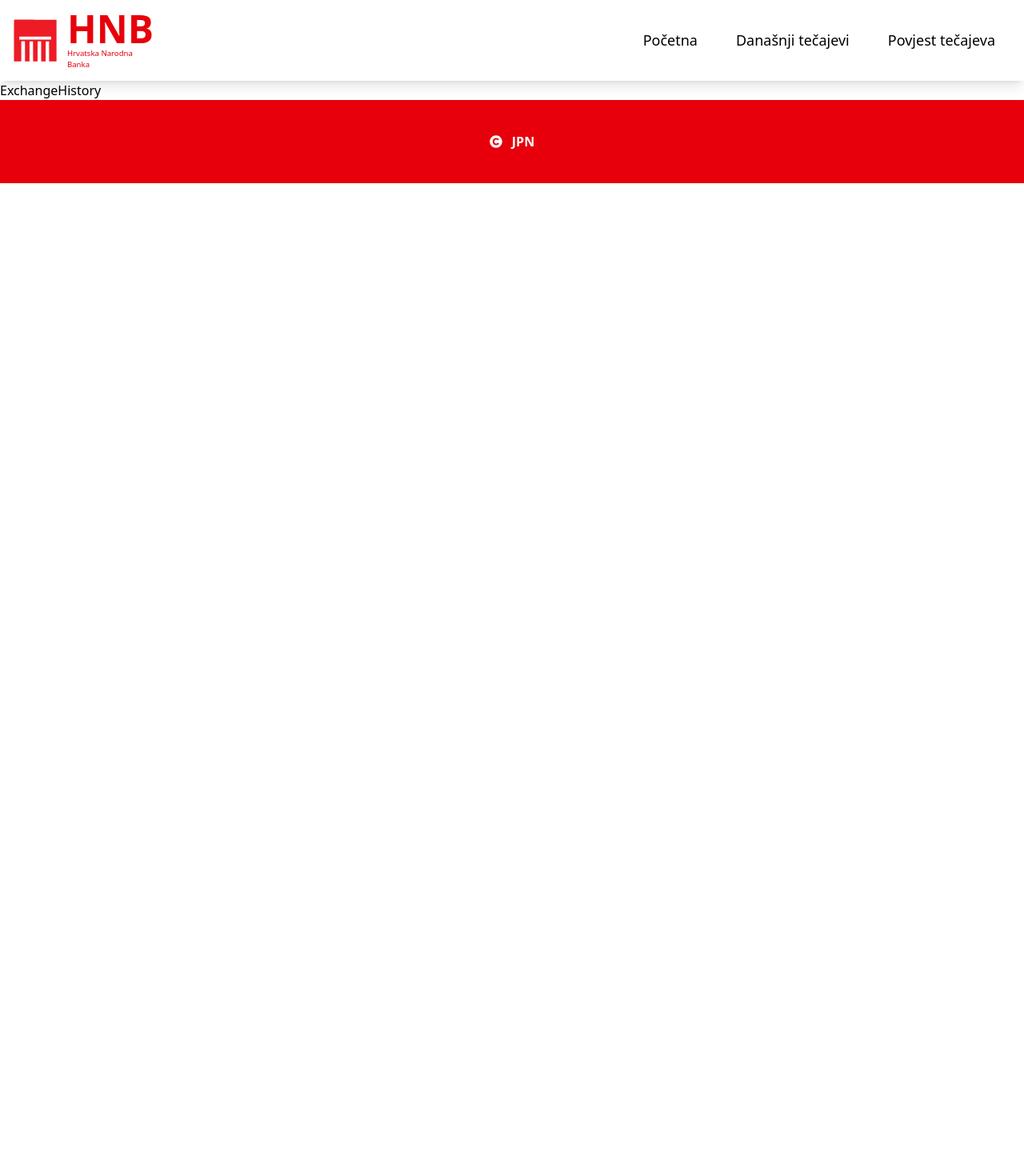
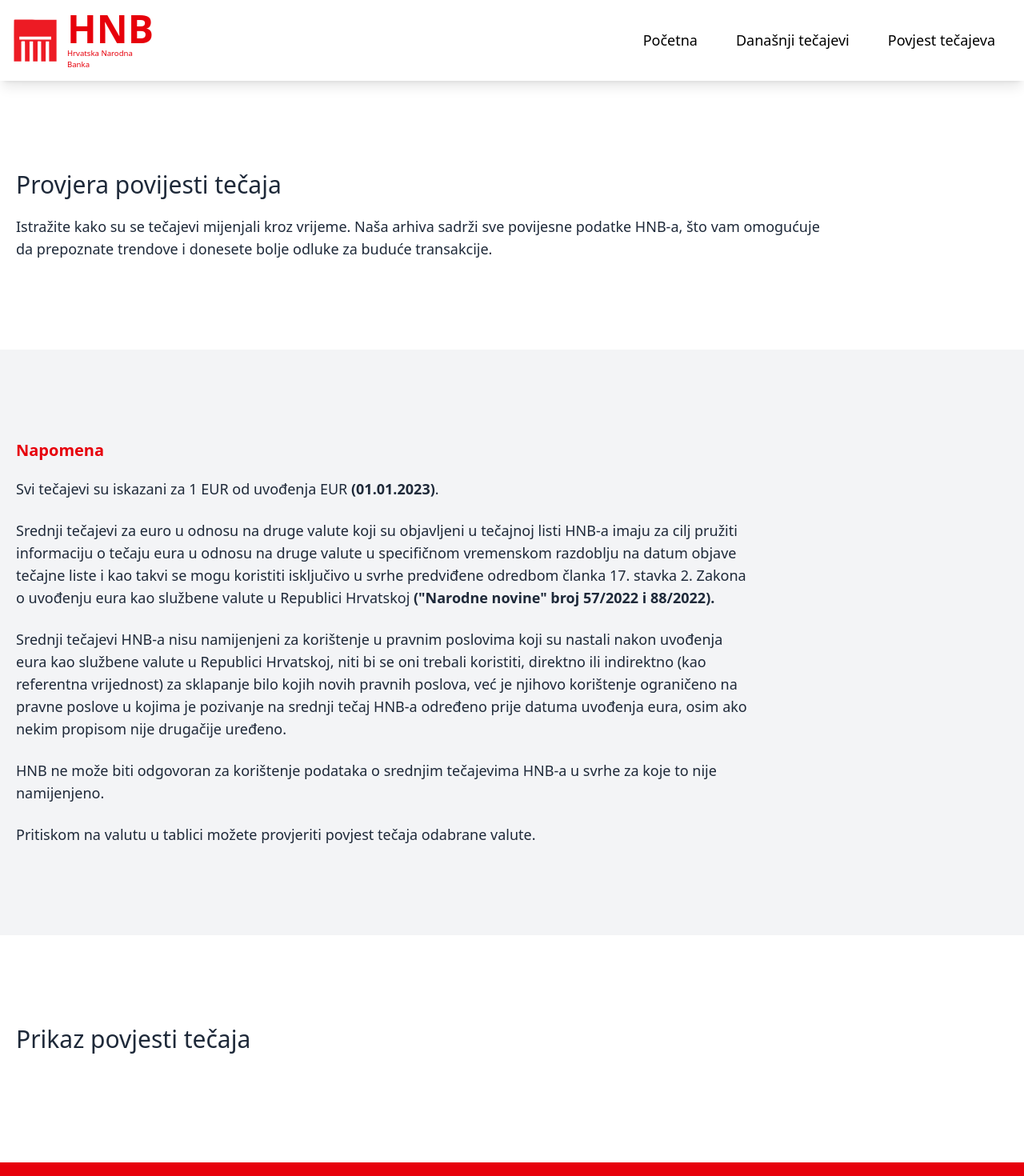
Before and after one commit to Zack1808/hnb_exchange_rate_lists, a React (Vite) app: page /povijest in a window 1280 px wide. Shown: the top 1470 px of the page at 80% size. Before the commit the page ends 800 px from the top, so only its background shows below. Built offline with nearby package versions, Linux system fonts and the light colour scheme.

Commit message:
feat(ui): add base layout for history page

```diff
--- a/src/pages/ExchangeHistory.tsx
+++ b/src/pages/ExchangeHistory.tsx
@@ -1,7 +1,47 @@
 import React from "react";
 
+import Container from "../components/layout/Container";
+
+import List from "../components/common/List";
+
+const NOTES = [
+  `Svi tečajevi su iskazani za 1 EUR od uvođenja EUR <strong>(01.01.2023)</strong>.`,
+  'Srednji tečajevi za euro u odnosu na druge valute koji su objavljeni u tečajnoj listi HNB-a imaju za cilj pružiti informaciju o tečaju eura u odnosu na druge valute u specifičnom vremenskom razdoblju na datum objave tečajne liste i kao takvi se mogu koristiti isključivo u svrhe predviđene odredbom članka 17. stavka 2. Zakona o uvođenju eura kao službene valute u Republici Hrvatskoj <strong>("Narodne novine" broj 57/2022 i 88/2022).</strong>',
+  "Srednji tečajevi HNB-a nisu namijenjeni za korištenje u pravnim poslovima koji su nastali nakon uvođenja eura kao službene valute u Republici Hrvatskoj, niti bi se oni trebali koristiti, direktno ili indirektno (kao referentna vrijednost) za sklapanje bilo kojih novih pravnih poslova, već je njihovo korištenje ograničeno na pravne poslove u kojima je pozivanje na srednji tečaj HNB-a određeno prije datuma uvođenja eura, osim ako nekim propisom nije drugačije uređeno.",
+  "HNB ne može biti odgovoran za korištenje podataka o srednjim tečajevima HNB-a u svrhe za koje to nije namijenjeno.",
+  "Pritiskom na valutu u tablici možete provjeriti povjest tečaja odabrane valute.",
+] as string[];
+
 const ExchangeHistory: React.FC = React.memo(() => {
-  return <div>ExchangeHistory</div>;
+  return (
+    <>
+      <Container spacing="medium">
+        <h2 className="text-3xl md:text-3xl text-gray-800">
+          Provjera povijesti tečaja
+        </h2>
+
+        <p className="text-lg text-gray-800 max-w-5xl">
+          Istražite kako su se tečajevi mijenjali kroz vrijeme. Naša arhiva
+          sadrži sve povijesne podatke HNB-a, što vam omogućuje da prepoznate
+          trendove i donesete bolje odluke za buduće transakcije.
+        </p>
+      </Container>
+      <Container hasBackground spacing="medium">
+        <strong className="text-xl text-red-600 max-w-5xl">Napomena</strong>
+
+        <List content={NOTES} listType="decimal" />
+
+        {/* TODO - build form with selection on what rate the user wants to see and which period */}
+      </Container>
+      <Container spacing="medium">
+        <h2 className="text-3xl md:text-3xl text-gray-800 mb-6">
+          Prikaz povjesti tečaja
+        </h2>
+
+        {/* TODO - build table & chart to display the percentage of growth/fall of the selected currency. If the user wants to se the data for all currencies, display only table and growth/fall percentage since 1.1.2023. Create pagination for when the data for all curencies needs to be displayed */}
+      </Container>
+    </>
+  );
 });
 
 export default ExchangeHistory;
```
